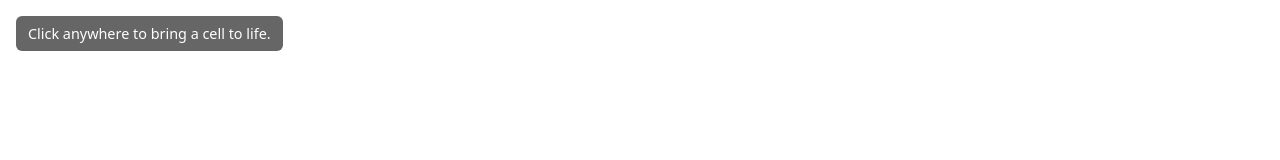
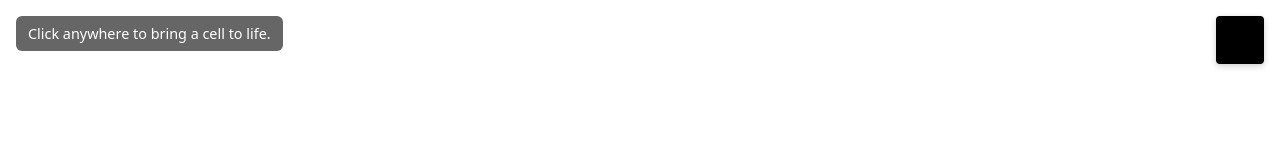
Before and after one commit to akj0991/firstwebsite, a plain HTML site: page life.html in a window 1280 px wide. Drawn offline with Linux system fonts and the light colour scheme.

Commit message:
Add navigation link back to leaf scene from Game of Life

```diff
--- a/life.html
+++ b/life.html
@@ -29,6 +29,27 @@
             display: block;
         }
 
+        .home-link {
+            position: absolute;
+            top: 16px;
+            right: 16px;
+            width: 48px;
+            height: 48px;
+            background: #000000;
+            display: block;
+            border-radius: 4px;
+            text-indent: -9999px;
+            overflow: hidden;
+            box-shadow: 0 2px 6px rgba(0, 0, 0, 0.2);
+            transition: transform 0.2s ease, box-shadow 0.2s ease;
+        }
+
+        .home-link:focus-visible,
+        .home-link:hover {
+            transform: scale(1.05);
+            box-shadow: 0 4px 12px rgba(0, 0, 0, 0.3);
+        }
+
         .instructions {
             position: absolute;
             top: 16px;
@@ -43,6 +64,7 @@
     </style>
 </head>
 <body>
+    <a class="home-link" href="index.html" aria-label="Return to the falling leaves scene">Back</a>
     <div class="instructions">Click anywhere to bring a cell to life.</div>
     <canvas id="life-canvas" width="600" height="600" aria-label="Game of Life grid" role="img"></canvas>
     <script src="game-of-life.js"></script>
```
